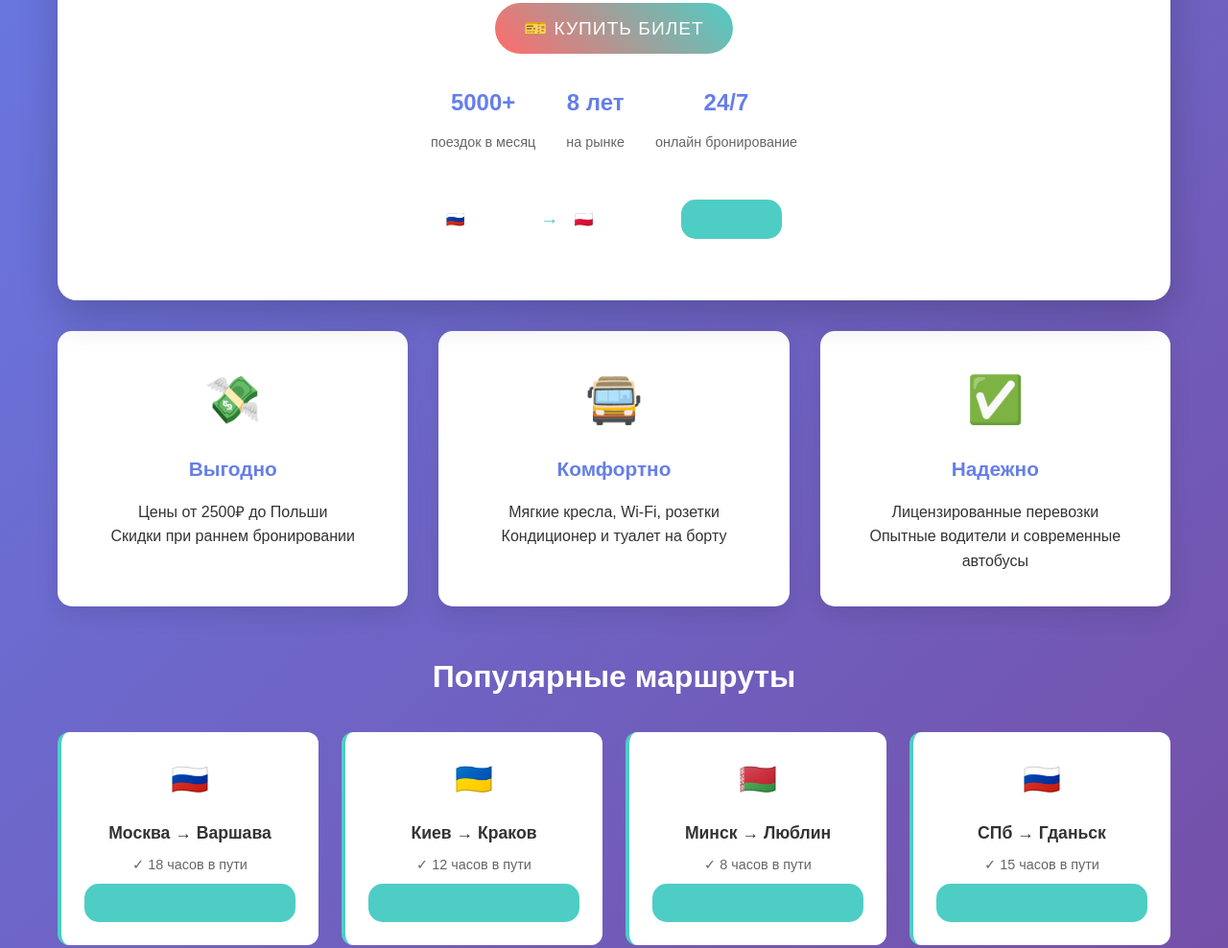
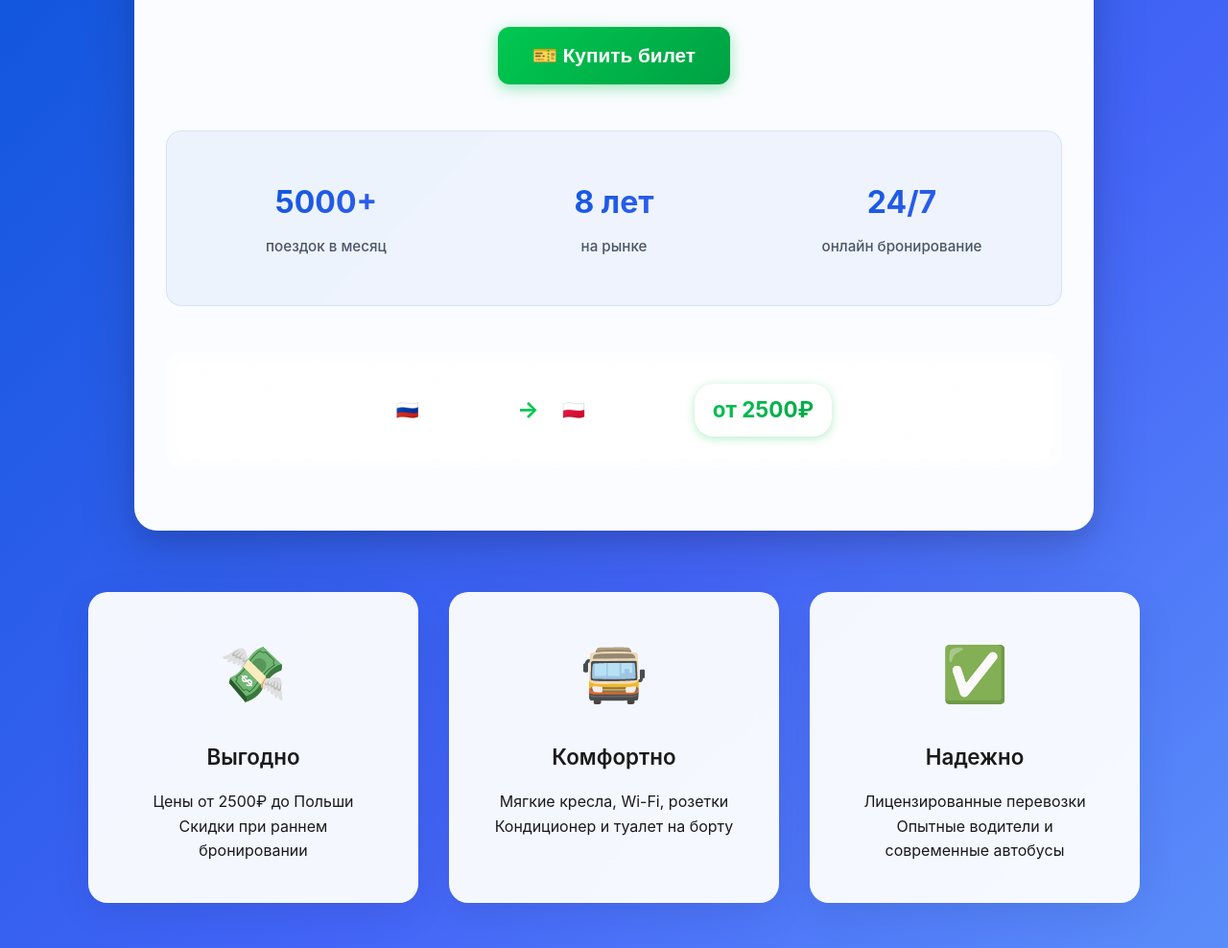
Before and after one commit to codik09999/test1, a website: page index.html in a window 1280 px wide. Shown: the part 489-1477 px from the top of the page at 96% size. Drawn offline with nearby package versions, Linux system fonts and the light colour scheme; no server answers.

Commit message:
Premium design upgrade: FlixBus/Booking.com inspired modern interface

```diff
--- a/style.css
+++ b/style.css
@@ -5,11 +5,13 @@
 }
 
 body {
-    font-family: 'Arial', sans-serif;
+    font-family: -apple-system, BlinkMacSystemFont, 'Segoe UI', Roboto, 'Helvetica Neue', Arial, sans-serif;
     line-height: 1.6;
-    color: #333;
-    background: linear-gradient(135deg, #667eea 0%, #764ba2 100%);
+    color: #1a1a1a;
+    background: linear-gradient(135deg, #0052D4 0%, #4364F7 50%, #6FB1FC 100%);
     min-height: 100vh;
+    margin: 0;
+    padding: 0;
 }
 
 .container {
@@ -20,29 +22,40 @@ body {
 
 header {
     text-align: center;
-    padding: 2rem 0;
+    padding: 1.5rem 0;
     color: white;
+    background: rgba(255, 255, 255, 0.1);
+    backdrop-filter: blur(10px);
+    border-bottom: 1px solid rgba(255, 255, 255, 0.2);
 }
 
 header h1 {
-    font-size: 2.5rem;
+    font-size: 2.8rem;
     margin-bottom: 0.5rem;
+    font-weight: 700;
+    letter-spacing: -1px;
+    text-shadow: 0 2px 4px rgba(0, 0, 0, 0.2);
 }
 
 header p {
-    font-size: 1.2rem;
-    opacity: 0.9;
+    font-size: 1.1rem;
+    opacity: 0.95;
+    font-weight: 400;
+    margin: 0;
 }
 
 .hero {
     text-align: center;
-    padding: 3rem 2rem;
-    background: white;
-    margin: 2rem 0;
-    border-radius: 20px;
-    box-shadow: 0 15px 40px rgba(0,0,0,0.2);
+    padding: 4rem 2rem;
+    background: rgba(255, 255, 255, 0.98);
+    margin: 2rem auto;
+    max-width: 1000px;
+    border-radius: 24px;
+    box-shadow: 0 20px 60px rgba(0,0,0,0.15), 0 8px 25px rgba(0,0,0,0.1);
     position: relative;
     overflow: hidden;
+    backdrop-filter: blur(20px);
+    border: 1px solid rgba(255, 255, 255, 0.3);
 }
 
 .hero::before {
@@ -51,8 +64,8 @@ header p {
     top: 0;
     left: 0;
     right: 0;
-    height: 5px;
-    background: linear-gradient(90deg, #FF6B6B, #4ECDC4, #45B7D1, #96CEB4);
+    height: 4px;
+    background: linear-gradient(90deg, #00C851, #FF6B00, #0052D4, #B71C1C);
 }
 
 .hero-icon {
@@ -68,134 +81,229 @@ header p {
 }
 
 .hero-stats {
-    display: flex;
-    justify-content: center;
+    display: grid;
+    grid-template-columns: repeat(auto-fit, minmax(150px, 1fr));
     gap: 2rem;
-    margin-top: 2rem;
-    flex-wrap: wrap;
+    margin: 3rem 0;
+    padding: 2rem;
+    background: rgba(0, 82, 212, 0.05);
+    border-radius: 16px;
+    border: 1px solid rgba(0, 82, 212, 0.1);
 }
 
 .stat {
     text-align: center;
+    padding: 1rem;
 }
 
 .stat strong {
     display: block;
-    font-size: 1.5rem;
-    color: #667eea;
+    font-size: 2rem;
+    font-weight: 700;
+    background: linear-gradient(135deg, #0052D4, #4364F7);
+    -webkit-background-clip: text;
+    -webkit-text-fill-color: transparent;
+    background-clip: text;
     margin-bottom: 0.5rem;
 }
 
 .stat span {
-    font-size: 0.9rem;
-    color: #666;
+    font-size: 0.95rem;
+    color: #4a5568;
+    font-weight: 500;
 }
 
 .hero h2 {
-    font-size: 2rem;
-    margin-bottom: 1rem;
-    color: #333;
+    font-size: 2.8rem;
+    margin-bottom: 1.5rem;
+    color: #1a1a1a;
+    font-weight: 700;
+    letter-spacing: -0.5px;
+    line-height: 1.2;
 }
 
 .hero p {
-    font-size: 1.1rem;
-    margin-bottom: 2rem;
-    color: #666;
+    font-size: 1.2rem;
+    margin-bottom: 2.5rem;
+    color: #4a5568;
+    font-weight: 400;
+    max-width: 700px;
+    margin-left: auto;
+    margin-right: auto;
+    line-height: 1.4;
 }
 
 .order-btn {
-    background: linear-gradient(45deg, #FF6B6B, #4ECDC4);
+    background: linear-gradient(135deg, #00C851 0%, #00A143 100%);
     color: white;
     border: none;
-    padding: 15px 30px;
-    font-size: 1.2rem;
-    border-radius: 50px;
+    padding: 18px 36px;
+    font-size: 1.3rem;
+    font-weight: 600;
+    border-radius: 12px;
     cursor: pointer;
-    transition: transform 0.3s ease, box-shadow 0.3s ease;
-    text-transform: uppercase;
-    letter-spacing: 1px;
+    transition: all 0.3s cubic-bezier(0.4, 0, 0.2, 1);
+    text-transform: none;
+    letter-spacing: 0;
+    box-shadow: 0 4px 15px rgba(0, 200, 81, 0.4);
+    min-width: 200px;
+    position: relative;
+    overflow: hidden;
+}
+
+.order-btn::before {
+    content: '';
+    position: absolute;
+    top: 0;
+    left: -100%;
+    width: 100%;
+    height: 100%;
+    background: linear-gradient(90deg, transparent, rgba(255,255,255,0.2), transparent);
+    transition: left 0.5s;
+}
+
+.order-btn:hover::before {
+    left: 100%;
 }
 
 .order-btn:hover {
-    transform: translateY(-3px);
-    box-shadow: 0 10px 25px rgba(0,0,0,0.2);
+    transform: translateY(-2px);
+    box-shadow: 0 8px 25px rgba(0, 200, 81, 0.6);
+    background: linear-gradient(135deg, #00A143 0%, #00C851 100%);
+}
+
+.order-btn:active {
+    transform: translateY(0);
+    box-shadow: 0 2px 10px rgba(0, 200, 81, 0.4);
 }
 
 .features {
     display: grid;
-    grid-template-columns: repeat(auto-fit, minmax(300px, 1fr));
+    grid-template-columns: repeat(auto-fit, minmax(320px, 1fr));
     gap: 2rem;
-    margin: 2rem 0;
+    margin: 4rem auto;
+    max-width: 1200px;
+    padding: 0 2rem;
 }
 
 .feature {
-    background: white;
-    padding: 2rem;
-    border-radius: 15px;
+    background: rgba(255, 255, 255, 0.95);
+    backdrop-filter: blur(20px);
+    padding: 2.5rem;
+    border-radius: 20px;
     text-align: center;
-    box-shadow: 0 8px 25px rgba(0,0,0,0.1);
-    transition: transform 0.3s ease, box-shadow 0.3s ease;
-    border: 2px solid transparent;
+    box-shadow: 0 10px 40px rgba(0,0,0,0.08);
+    transition: all 0.4s cubic-bezier(0.4, 0, 0.2, 1);
+    border: 1px solid rgba(255, 255, 255, 0.5);
+    position: relative;
+    overflow: hidden;
+}
+
+.feature::before {
+    content: '';
+    position: absolute;
+    top: 0;
+    left: 0;
+    right: 0;
+    height: 3px;
+    background: linear-gradient(90deg, #0052D4, #4364F7, #6FB1FC);
+    opacity: 0;
+    transition: opacity 0.3s ease;
+}
+
+.feature:hover::before {
+    opacity: 1;
 }
 
 .feature:hover {
-    transform: translateY(-5px);
-    box-shadow: 0 15px 35px rgba(0,0,0,0.15);
-    border-color: #667eea;
+    transform: translateY(-8px);
+    box-shadow: 0 20px 60px rgba(0,0,0,0.15);
+    background: rgba(255, 255, 255, 1);
 }
 
 .feature-icon {
-    font-size: 3rem;
-    margin-bottom: 1rem;
+    font-size: 3.5rem;
+    margin-bottom: 1.5rem;
     display: block;
+    filter: grayscale(0.2);
+    transition: filter 0.3s ease;
+}
+
+.feature:hover .feature-icon {
+    filter: grayscale(0);
 }
 
 .feature h3 {
-    color: #667eea;
+    color: #1a1a1a;
     margin-bottom: 1rem;
-    font-size: 1.3rem;
+    font-size: 1.4rem;
+    font-weight: 600;
 }
 
 /* Услуги */
 .services {
-    margin: 3rem 0;
+    margin: 5rem auto;
     text-align: center;
+    max-width: 1200px;
+    padding: 0 2rem;
 }
 
 .services h2 {
-    font-size: 2rem;
+    font-size: 2.5rem;
+    font-weight: 700;
     color: white;
-    margin-bottom: 2rem;
+    margin-bottom: 3rem;
+    text-shadow: 0 2px 4px rgba(0,0,0,0.3);
+    letter-spacing: -0.5px;
 }
 
 .services-grid {
     display: grid;
-    grid-template-columns: repeat(auto-fit, minmax(250px, 1fr));
-    gap: 1.5rem;
+    grid-template-columns: repeat(auto-fit, minmax(280px, 1fr));
+    gap: 2rem;
 }
 
 .service-item {
-    background: white;
-    padding: 1.5rem;
-    border-radius: 12px;
-    transition: transform 0.3s ease;
-    border-left: 4px solid #4ECDC4;
+    background: rgba(255, 255, 255, 0.98);
+    backdrop-filter: blur(20px);
+    padding: 2rem;
+    border-radius: 16px;
+    transition: all 0.4s cubic-bezier(0.4, 0, 0.2, 1);
+    border: 1px solid rgba(255, 255, 255, 0.3);
+    box-shadow: 0 8px 32px rgba(0,0,0,0.1);
+    position: relative;
+    overflow: hidden;
+}
+
+.service-item::before {
+    content: '';
+    position: absolute;
+    top: 0;
+    left: 0;
+    width: 4px;
+    height: 100%;
+    background: linear-gradient(180deg, #00C851, #4364F7);
 }
 
 .service-item:hover {
-    transform: translateY(-3px);
+    transform: translateY(-5px) scale(1.02);
+    box-shadow: 0 15px 50px rgba(0,0,0,0.15);
+    background: rgba(255, 255, 255, 1);
 }
 
 .service-icon {
-    font-size: 2rem;
-    margin-bottom: 1rem;
+    font-size: 2.5rem;
+    margin-bottom: 1.5rem;
     display: block;
+    filter: brightness(1.1);
 }
 
 .service-item h4 {
-    color: #333;
-    margin-bottom: 0.5rem;
-    font-size: 1.1rem;
+    color: #1a1a1a;
+    margin-bottom: 1rem;
+    font-size: 1.25rem;
+    font-weight: 600;
+    line-height: 1.3;
 }
 
 .service-item p {
@@ -206,38 +314,44 @@ header p {
 
 /* Маршруты */
 .route-preview {
-    background: rgba(255,255,255,0.1);
-    border-radius: 10px;
-    padding: 1rem;
+    background: linear-gradient(135deg, rgba(255,255,255,0.15), rgba(255,255,255,0.05));
+    border-radius: 16px;
+    padding: 2rem;
     margin-top: 2rem;
+    backdrop-filter: blur(10px);
+    border: 1px solid rgba(255,255,255,0.2);
 }
 
 .route-item {
     display: flex;
     align-items: center;
     justify-content: center;
-    gap: 1rem;
+    gap: 1.5rem;
     color: white;
-    font-size: 1rem;
+    font-size: 1.1rem;
     flex-wrap: wrap;
+    font-weight: 500;
 }
 
 .route-from, .route-to {
+    font-weight: 600;
+    font-size: 1.2rem;
+}
+
+.route-arrow {
+    font-size: 1.5rem;
+    color: #00C851;
     font-weight: bold;
 }
 
-.route-arrow {
-    font-size: 1.2rem;
-    color: #4ECDC4;
-}
-
 .route-price {
-    background: #4ECDC4;
+    background: linear-gradient(135deg, #00C851, #00A143);
     color: white;
-    padding: 0.3rem 0.8rem;
-    border-radius: 15px;
-    font-weight: bold;
-    font-size: 0.9rem;
+    padding: 0.6rem 1.2rem;
+    border-radius: 20px;
+    font-weight: 700;
+    font-size: 1rem;
+    box-shadow: 0 2px 10px rgba(0, 200, 81, 0.3);
 }
 
 .route-card {
@@ -245,15 +359,23 @@ header p {
 }
 
 .route-time {
-    color: #666 !important;
-    font-size: 0.9rem !important;
-    font-weight: normal !important;
-    margin-bottom: 0.5rem;
+    color: #6b7280 !important;
+    font-size: 0.95rem !important;
+    font-weight: 500 !important;
+    margin-bottom: 1rem;
+    display: flex;
+    align-items: center;
+    justify-content: center;
 }
 
 .route-price {
-    color: #4ECDC4 !important;
-    font-size: 1.2rem !important;
+    color: #00C851 !important;
+    font-size: 1.4rem !important;
+    font-weight: 700 !important;
+    background: linear-gradient(135deg, #00C851, #00A143);
+    -webkit-background-clip: text;
+    -webkit-text-fill-color: transparent;
+    background-clip: text;
 }
 
 /* Модальные окна */
```
